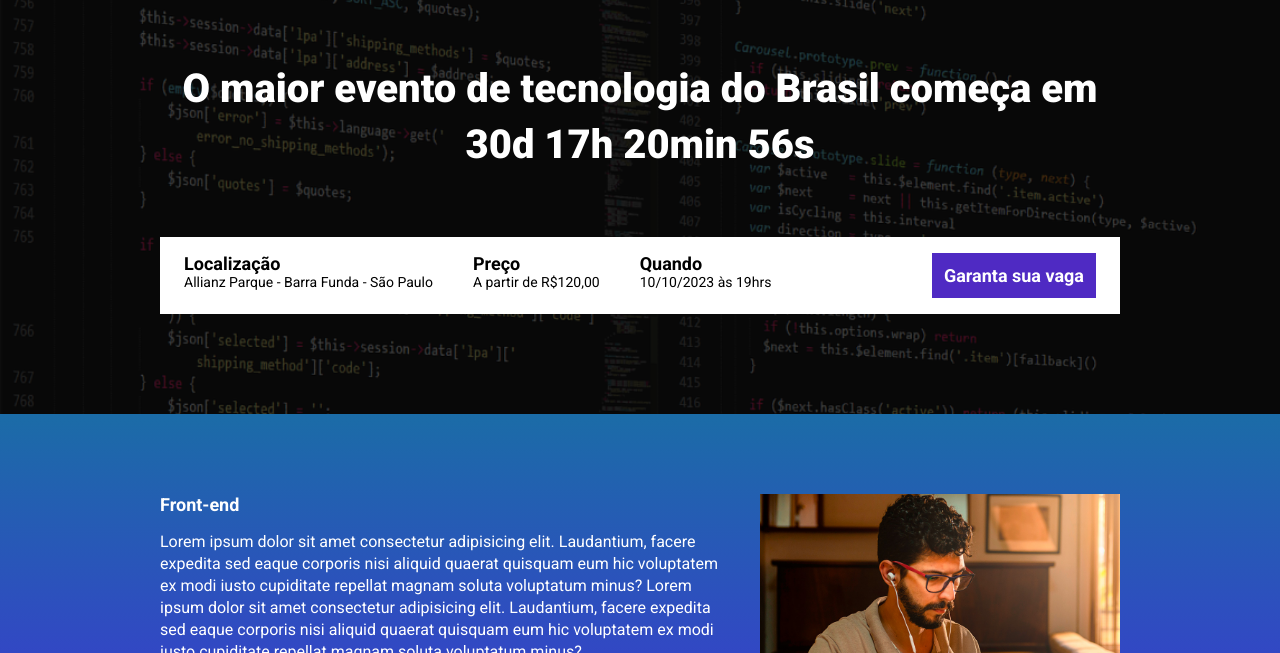
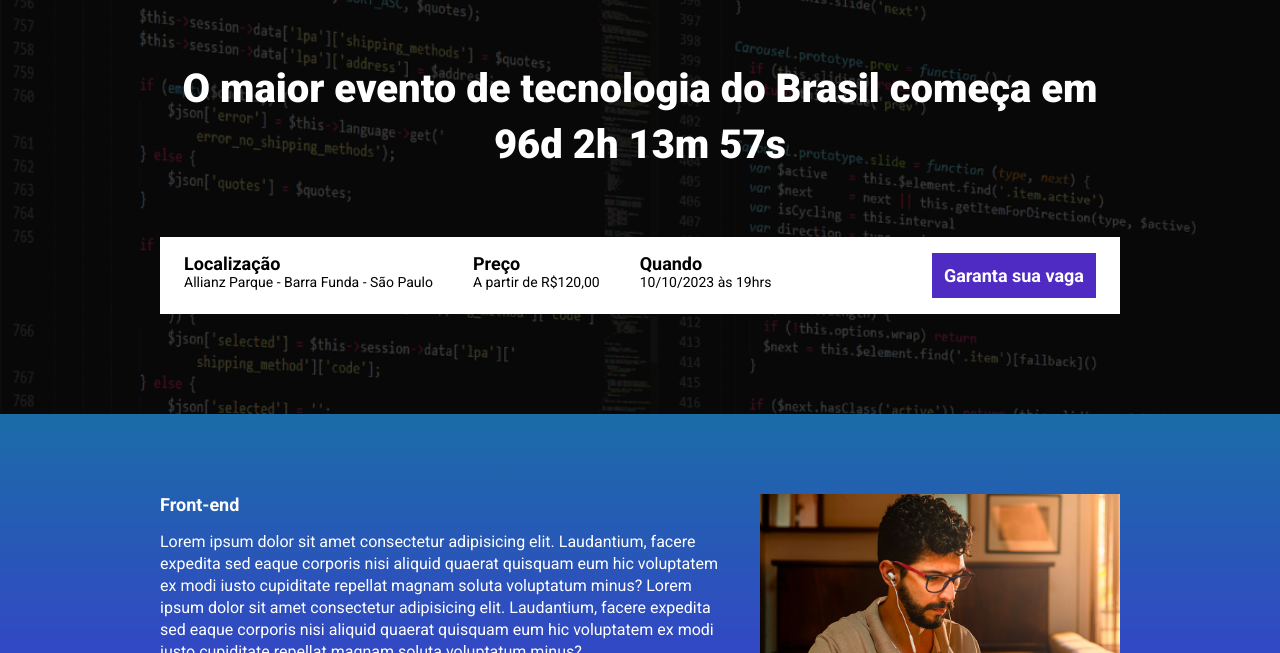
Before and after one commit to GuilhermeGoncalez/ebac_tech_talks, a website built with Parcel: page src/index.html in a window 1280 px wide. Shown: the part 147-800 px from the top of the page. Built offline with nearby package versions, Linux system fonts and the light colour scheme.

Commit message:
criando a contagem regressiva

```diff
--- a/package.json
+++ b/package.json
@@ -2,9 +2,9 @@
   "name": "landing-page",
   "version": "1.0.0",
   "description": "",
-  "main": "index.js",
   "scripts": {
     "dev": "parcel src/index.html src/styles/main.scss src/scripts/main.js",
+    "build": "parcel build src/index.html",
     "test": "echo \"Error: no test specified\" && exit 1"
   },
   "keywords": [],
--- a/src/index.html
+++ b/src/index.html
@@ -15,7 +15,7 @@
         <div class="container">
             <img class="hero__logo" src="./images/ebac_logo.svg" alt="EBAC">
             <p class="hero__text">
-                O maior evento de tecnologia do Brasil começa em 30d 17h 20min 56s
+                O maior evento de tecnologia do Brasil começa em <span id="contador"></span>
             </p>
             <div class="infos-bar">
                 <ul class="infos-bar__infos">
--- a/src/scripts/main.js
+++ b/src/scripts/main.js
@@ -1 +1,32 @@
 AOS.init();
+
+const dateEvent = new Date("Oct 10, 2023 19:00:00");
+const timeStampEvent = dateEvent.getTime();
+
+const countDate = setInterval(function() {
+    const now = new Date();
+    const timeStampCurrent = now.getTime();
+
+    const distanceToEvent = timeStampEvent - timeStampCurrent;
+
+    const dayinMs = 1000 * 60 * 60 * 24;
+    const hoursInMs = 1000 * 60 * 60;
+    const minInMs = 1000 * 60;
+
+    const daysToEvent = Math.floor(distanceToEvent / dayinMs);
+    const hoursToEvent = Math.floor((distanceToEvent % dayinMs) / hoursInMs);
+    const minutesToEvent = Math.floor((distanceToEvent % hoursInMs) / minInMs);
+    const SegsToEvent = Math.floor((distanceToEvent % minInMs) / 1000)
+
+
+    console.log(daysToEvent);
+    console.log(hoursToEvent);
+    console.log(minutesToEvent);
+    console.log(SegsToEvent);
+
+    document.getElementById('contador').innerHTML = `${daysToEvent}d ${hoursToEvent}h ${minutesToEvent}m ${SegsToEvent}s`;
+    if (distanceToEvent < 0) {
+        clearInterval(countDate);
+        document.getElementById('contador').innerHTML = 'Evento Expirado'
+    }
+}, 1000);
```
